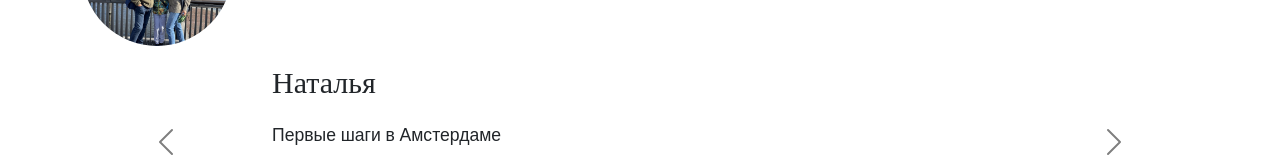
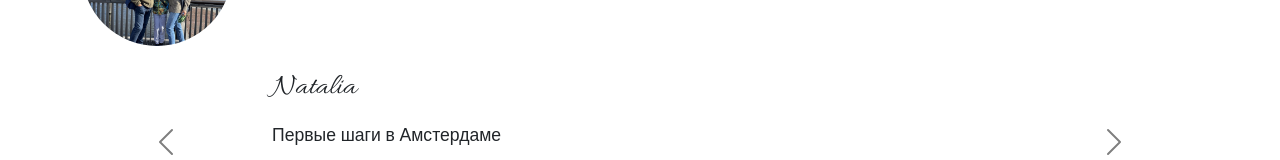
Before and after one commit to anisa07/jasmine-tours, a React (Create React App) app: page /reviews in a window 1280 px wide. Shown: the part 503-663 px from the top of the page. Built offline with nearby package versions, Linux system fonts and the light colour scheme.

Commit message:
feedback langunage of names

```diff
--- a/src/components/FeedbackData.js
+++ b/src/components/FeedbackData.js
@@ -7,14 +7,14 @@ import review6 from "../assets/combined3.jpg";
 
 const feedbackData = [
   {
-    name: "Наталья",
+    name: "Natalia",
     tour: "Первые шаги в Амстердаме",
     avatar: review1,
     feedback:
       "Были на экскурсии в Амстердаме с Зарой !!! Все очень понравилось , особенно подача материала 9 летнему сыну . Экскурсия длилась 2 часа, с одной стороны никто не устал от экскурсии ни физически , ни эмоционально , но с другой стороны , можно было бы и подольше послушать как интересно рассказывает Зара . Вывод : если вы с детьми , вполне достаточно и 2 часов , еже ли взрослые слушатели - можно рассмотреть вариант экскурсии с Зарой и подольше . За шоколадный бонус сыну отдельное спасибо Заре.",
   },
   {
-    name: "Анастасия",
+    name: "Anastacia",
     tour: "Дружеская велопрогулка по Амстердаму",
     avatar: review2,
     feedback:
@@ -28,14 +28,14 @@ const feedbackData = [
       "Зара невероятно приятная, веселая и обладает глубокими знаниями о городе. Она знала множество интересных фактов, и каждая ее история была рассказана так увлекательно, что мы полностью были поглощенны. Ее умение увлекательно передавать информацию сделали нашу экскурсию просто потрясающей! Экскурсия полностью превзошла наши ожидания и сделала нашу поездку намного лучше и интереснее! Мы искренне благодарим Зару за прекрасную экскурсию!",
   },
   {
-    name: "Алевтина",
+    name: "Alevtina",
     tour: "Первые шаги в Амстердаме",
     avatar: review4,
     feedback:
       "Отличная прогулка с Зарой оставила у нас только положительные эмоции, очень легко,познавательно, весело прошли три часа прогулки по интересным местам Амстердама, осталось приятное послевкусие. Спасибо за заботу",
   },
   {
-    name: "Оксана",
+    name: "Oksana",
     tour: "Первые шаги в Амстердаме",
     avatar: review5,
     feedback:
```
